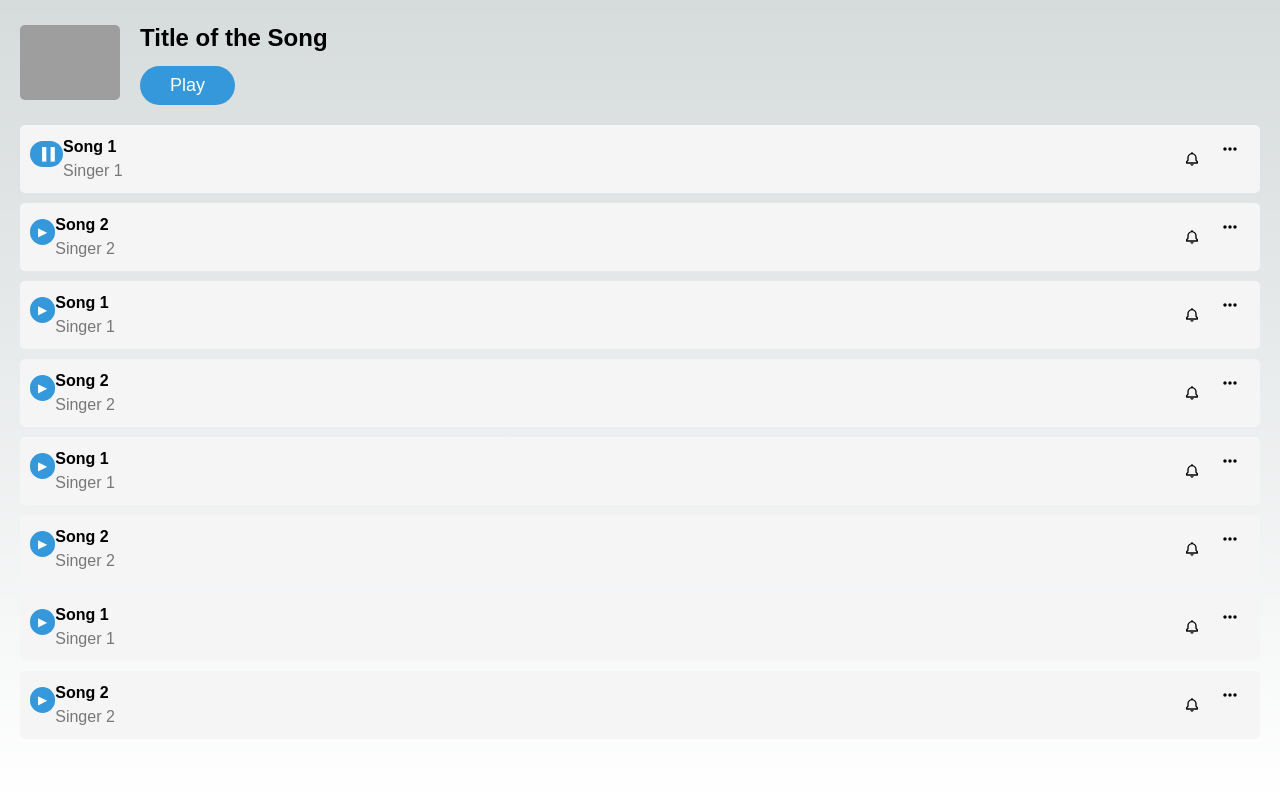
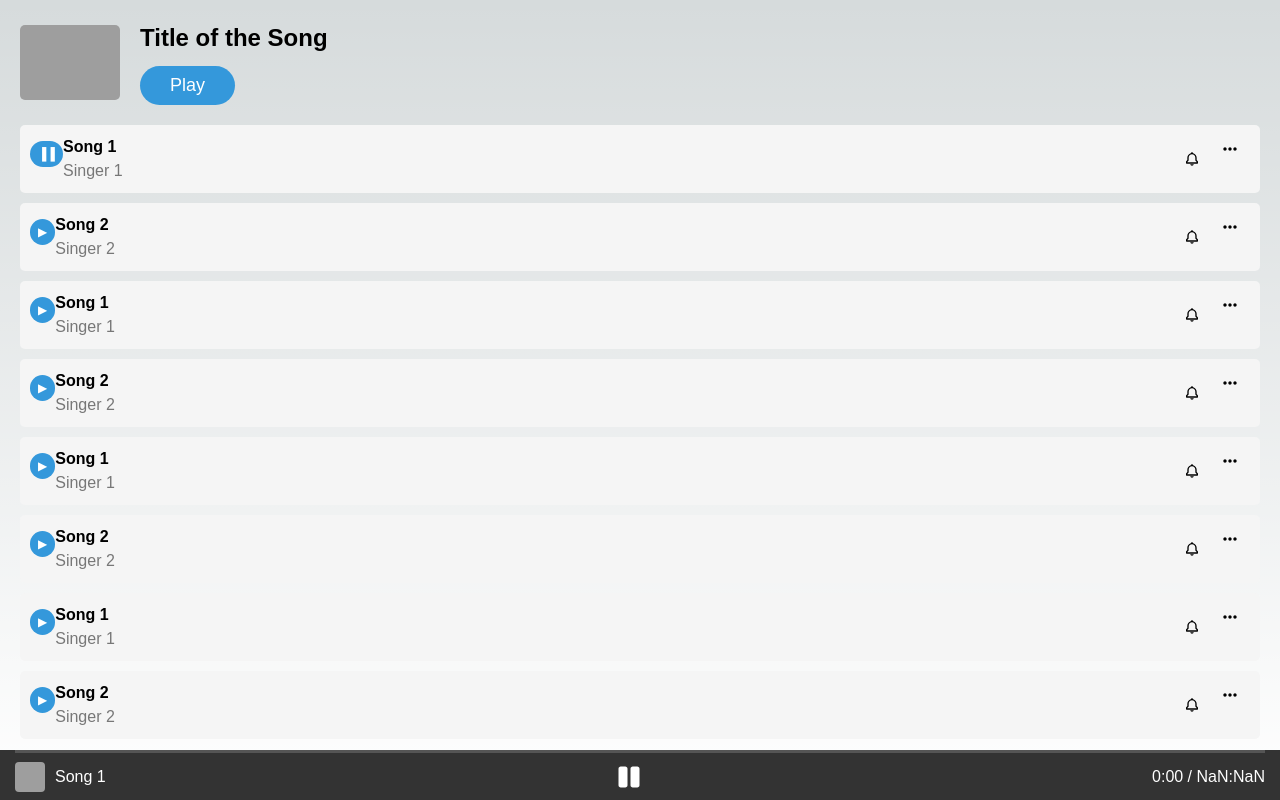
Before and after one commit to shrey-creator/epub-reader-flow, a Next.js app: page / in a window 1280 px wide. Both pictures are taken after a click on the button "Play". Built offline with nearby package versions, Linux system fonts and the light colour scheme; grey boxes are pictures that could not be loaded.

Commit message:
added sticky bar

```diff
--- /dev/null
+++ b/app/ProgressBar.tsx
@@ -0,0 +1,51 @@
+import { useEffect, useRef, useState } from "react";
+import styles from "./Progressbar.module.css"; // Import CSS module for styling
+
+interface ProgressBarProps {
+  currentTime: number;
+  duration: number;
+  onSeek: (newTime: number) => void;
+}
+
+const ProgressBar: React.FC<ProgressBarProps> = ({
+  currentTime,
+  duration,
+  onSeek,
+}) => {
+  const [handlePosition, setHandlePosition] = useState(0);
+  const handleRef = useRef<HTMLDivElement>(null);
+
+  useEffect(() => {
+    const progressPercentage = (currentTime / duration) * 100;
+    setHandlePosition(progressPercentage);
+  }, [currentTime, duration]);
+
+  const handleDrag = (event: React.MouseEvent<HTMLDivElement>) => {
+    const rect = handleRef.current?.getBoundingClientRect();
+    const barWidth = rect?.width || 0;
+    const position = event.clientX - rect.left;
+    const newPercentage = Math.min(
+      100,
+      Math.max(0, (position / barWidth) * 100)
+    );
+    setHandlePosition(newPercentage);
+    onSeek(duration * (newPercentage / 100));
+  };
+
+  return (
+    <div className={styles.ProgressBarContainer}>
+      <div
+        style={{ width: `${handlePosition}%` }}
+        className={styles.ProgressBarFilled}
+      >
+        <div
+          className={styles.Handle}
+          ref={handleRef}
+          onMouseDown={handleDrag}
+        />
+      </div>
+    </div>
+  );
+};
+
+export default ProgressBar;
--- /dev/null
+++ b/app/Progressbar.module.css
@@ -0,0 +1,24 @@
+.ProgressBarContainer {
+  width: 100%;
+  height: 10px;
+  background-color: #eee;
+  border-radius: 5px;
+  position: relative;
+}
+
+.ProgressBarFilled {
+  background-color: #4caf50;
+  height: 100%;
+  border-radius: inherit;
+}
+
+.Handle {
+  width: 10px;
+  height: 10px;
+  background-color: #fff;
+  border-radius: 50%;
+  position: absolute;
+  top: 50%;
+  transform: translateY(-50%);
+  cursor: pointer;
+}
--- /dev/null
+++ b/app/StickyBar.module.css
@@ -0,0 +1,89 @@
+.stickyBar {
+  position: fixed;
+  bottom: 0;
+  left: 0;
+  width: 100%;
+  background-color: #333;
+  color: white;
+  text-align: center;
+  padding-left: 15px;
+  padding-right: 15px;
+  height: 50px;
+}
+
+.stickyBarBottomSection {
+  display: flex;
+  align-items: center;
+  justify-content: space-between;
+  margin-top: 9px;
+}
+
+.songInfo {
+  display: flex;
+  align-items: center;
+  gap: 10px;
+}
+
+.songInfo img {
+  width: 30px;
+  height: 30px;
+  object-fit: cover;
+  border-radius: 4px;
+}
+
+.songInfoHidden {
+  display: flex;
+  align-items: center;
+  gap: 10px;
+  visibility: hidden;
+}
+
+.songInfoHidden img {
+  width: 30px;
+  height: 30px;
+  object-fit: cover;
+  border-radius: 4px;
+  visibility: hidden;
+}
+
+.playButton {
+  background-color: #4caf50;
+  color: white;
+  padding: 10px 20px;
+  border: none;
+  border-radius: 5px;
+  cursor: pointer;
+  font-size: 16px;
+}
+
+.progressBar {
+  width: 100%;
+  height: 3px;
+  background-color: #555;
+  cursor: pointer;
+  position: relative;
+}
+
+.progress {
+  height: 100%;
+  background-color: #4caf50;
+  width: 0%;
+}
+
+.playIcon {
+  font-size: 24px;
+  cursor: pointer;
+  color: white;
+}
+
+.hoverTime {
+  position: absolute;
+  top: -30px;
+  left: 0;
+  transform: translateX(-50%);
+  padding: 4px 8px;
+  background-color: rgba(0, 0, 0, 0.7);
+  color: #fff;
+  border-radius: 4px;
+  pointer-events: none;
+}
--- a/app/audio-player-context.tsx
+++ b/app/audio-player-context.tsx
@@ -1,4 +1,7 @@
-import { createContext } from "react";
+import { createContext, useRef } from "react";
+// const audioRef = useRef<HTMLAudioElement>(new Audio());
 
-export const AudioPlayerContext = createContext(new Audio());
 export const CurrentPlayingSongContext = createContext("");
+type AudioRefType = React.RefObject<HTMLAudioElement>;
+
+export const AudioPlayerContext = createContext<AudioRefType | null>(null);
--- a/app/epub-reader.tsx
+++ b/app/epub-reader.tsx
@@ -3,6 +3,7 @@ import { BiBell } from "react-icons/bi"; // Import the BiBell icon
 import styles from "./MusicPage.module.css"; // Import CSS module
 import SongDetail from "./song-item";
 import { AudioPlayerContext } from "./audio-player-context";
+import StickyBar from "./sticky-bar";
 
 const MusicPage = () => {
   const songs = [
@@ -12,6 +13,8 @@ const MusicPage = () => {
       singer: "Singer 1",
       isRingtoneAvailable: true,
       songUrl: "tes.mp3",
+      imgUrl:
+        "https://imgs.search.brave.com/RYl7czB-pd5dsWx2F8SoIICRTBu9lUFN5ZIVusCzU_0/rs:fit:860:0:0/g:ce/aHR0cHM6Ly9zaGl2/amlwaWNzLmNvbS93/cC1jb250ZW50L3Vw/bG9hZHMvMjAyMy8w/Ni9CcmFobWEtS3Vt/YXJpcy1JbWFnZXMt/RnJlZS1Eb3dubG9h/ZC0yMS1TZXB0ZW1i/ZXItMjAyMy5qcGc",
     },
     {
       id: 2,
@@ -19,6 +22,8 @@ const MusicPage = () => {
       singer: "Singer 2",
       isRingtoneAvailable: false,
       songUrl: "bahara_part2.mp3",
+      imgUrl:
+        "https://imgs.search.brave.com/sRxpeEVsuEkxR1OBfSUVlPwsbeU1vjm9jqCCIVEDIiA/rs:fit:500:0:0/g:ce/aHR0cHM6Ly93YWxs/cGFwZXJzLmNvbS9p/bWFnZXMvZmVhdHVy/ZWQvc2hpdi1iYWJh/LWk2cDN6cTU5dHBu/Y2ZhYmouanBn",
     },
     {
       id: 3,
@@ -26,6 +31,8 @@ const MusicPage = () => {
       singer: "Singer 1",
       isRingtoneAvailable: true,
       songUrl: "test2.mp3",
+      imgUrl:
+        "https://imgs.search.brave.com/OYmf3w94VZG5RxgGpFKp0WU6MqPM4Em9jrrFyVv_fm8/rs:fit:500:0:0/g:ce/aHR0cHM6Ly9pLnBp/bmltZy5jb20vb3Jp/Z2luYWxzLzVlL2Ez/LzU5LzVlYTM1OWY0/Y2Y1YmU4MjI1MThm/ZWZkY2IzMDRiOTNm/LmpwZw",
     },
     {
       id: 4,
@@ -33,6 +40,8 @@ const MusicPage = () => {
       singer: "Singer 2",
       isRingtoneAvailable: false,
       songUrl: "test.mp3",
+      imgUrl:
+        "https://imgs.search.brave.com/dgmzsdLt86OYDBqY_42KU9POxOJHV8fJ_13KSxy40P8/rs:fit:500:0:0/g:ce/aHR0cHM6Ly93YWxs/cGFwZXJjYXZlLmNv/bS93cC93cDY2NjMy/NjIuanBn",
     },
     {
       id: 5,
@@ -61,7 +70,7 @@ const MusicPage = () => {
     // Add more songs as needed
   ];
 
-  const audioPlayer = useContext(AudioPlayerContext);
+  const audioPlayer = useContext(AudioPlayerContext)?.current;
   const [currentSongIndex, setCurrentSongIndex] = useState(-1);
   const handleSongEnded = () => {
     // Check if there are more songs in the list
@@ -74,19 +83,18 @@ const MusicPage = () => {
     }
   };
   // };
-
-  audioPlayer.addEventListener("ended", handleSongEnded);
+  useEffect(() => {
+    audioPlayer?.addEventListener("ended", handleSongEnded);
+  }, [AudioPlayerContext]);
 
   useEffect(() => {
-    console.log("audioPlayer", audioPlayer.currentSrc);
-
     if (currentSongIndex >= 0) {
       const currentSongUrl = songs[currentSongIndex]?.songUrl as string;
-      if (audioPlayer.currentSrc !== currentSongUrl)
+      if (audioPlayer?.currentSrc !== currentSongUrl && audioPlayer)
         audioPlayer.src = currentSongUrl;
-      audioPlayer.play();
+      audioPlayer?.play();
     } else {
-      audioPlayer.pause();
+      audioPlayer?.pause();
     }
   }, [currentSongIndex]);
 
@@ -143,6 +151,11 @@ const MusicPage = () => {
           );
         })}
       </div>
+      <StickyBar
+        handleSongEnded={handleSongEnded}
+        currentSongIndex={currentSongIndex}
+        songsArray={songs}
+      />
     </div>
   );
 };
--- a/app/page.tsx
+++ b/app/page.tsx
@@ -1,11 +1,15 @@
 "use client";
-import { useEffect, useState } from 'react';
-import EpubReader from './epub-reader'
-import MusicPage from './epub-reader';
+import { useEffect, useRef, useState } from "react";
+import EpubReader from "./epub-reader";
+import MusicPage from "./epub-reader";
+import { AudioPlayerContext } from "./audio-player-context";
 
 export default function Home() {
+  const audioRef = useRef<HTMLAudioElement>(null); // Your audioRef
 
-  return (    <MusicPage />
-  )
-
+  return (
+    <AudioPlayerContext.Provider value={audioRef}>
+      <MusicPage />
+    </AudioPlayerContext.Provider>
+  );
 }
--- /dev/null
+++ b/app/sticky-bar.tsx
@@ -0,0 +1,153 @@
+import React, { useRef, useState, useEffect, useContext } from "react";
+import styles from "./StickyBar.module.css"; // Import CSS module for styling
+import { AudioPlayerContext } from "./audio-player-context";
+import { FaPause, FaPlay } from "react-icons/fa"; // Import Play Icon from react-icons/fa
+
+const StickyBar: React.FC<{
+  handleSongEnded: () => void;
+  currentSongIndex: number;
+  songsArray: any;
+}> = ({ handleSongEnded, currentSongIndex, songsArray }) => {
+  const audioRef = useContext(AudioPlayerContext);
+  const progressBarRef = useRef<HTMLDivElement>(null);
+  const [currentTime, setCurrentTime] = useState("0:00");
+  const [duration, setDuration] = useState("0:00");
+
+  const togglePlay = () => {
+    if (audioRef?.current) {
+      if (currentSongIndex === -1) {
+        audioRef.current.pause();
+      } else {
+        audioRef.current.play();
+      }
+    }
+  };
+
+  const updateProgressBar = () => {
+    const audio = audioRef?.current;
+    const progressBar = progressBarRef.current;
+    if (audio && progressBar) {
+      const progress = (audio.currentTime / audio.duration) * 100;
+      progressBar.style.width = `${progress}%`;
+
+      const currentMinutes = Math.floor(audio.currentTime / 60);
+      const currentSeconds = Math.floor(audio.currentTime % 60);
+      setCurrentTime(
+        `${currentMinutes}:${currentSeconds.toString().padStart(2, "0")}`
+      );
+
+      const durationMinutes = Math.floor(audio.duration / 60);
+      const durationSeconds = Math.floor(audio.duration % 60);
+      setDuration(
+        `${durationMinutes}:${durationSeconds.toString().padStart(2, "0")}`
+      );
+    }
+  };
+
+  const handleSeek = (event: React.MouseEvent<HTMLDivElement>) => {
+    if (audioRef?.current && progressBarRef.current) {
+      const rect = progressBarRef.current.getBoundingClientRect();
+      const offsetX = event.clientX - rect.left;
+      const progressBarWidth = progressBarRef.current.clientWidth;
+      const seekPercentage = (offsetX / progressBarWidth) * 100;
+      const seekTime = (audioRef.current.duration * seekPercentage) / 100;
+      audioRef.current.currentTime = seekTime;
+    }
+  };
+
+  useEffect(() => {
+    if (audioRef?.current) {
+      audioRef.current.addEventListener("timeupdate", updateProgressBar);
+      return () => {
+        if (audioRef.current) {
+          audioRef.current.removeEventListener("timeupdate", updateProgressBar);
+        }
+      };
+    }
+  }, []);
+
+  const [hoverTime, setHoverTime] = useState("0:00");
+
+  const handleHover = (event: React.MouseEvent<HTMLDivElement>) => {
+    if (
+      audioRef?.current &&
+      progressBarRef.current &&
+      currentSongIndex !== -1
+    ) {
+      const rect = progressBarRef.current.getBoundingClientRect();
+      const offsetX = event.clientX - rect.left;
+      const progressBarWidth = progressBarRef.current.clientWidth;
+      const hoverPercentage = (offsetX / progressBarWidth) * 100;
+      const hoverTimeInSeconds =
+        (audioRef.current.duration * hoverPercentage) / 100;
+
+      const hoverMinutes = Math.floor(hoverTimeInSeconds / 60);
+      const hoverSeconds = Math.floor(hoverTimeInSeconds % 60);
+      setHoverTime(
+        `${hoverMinutes}:${hoverSeconds.toString().padStart(2, "0")}`
+      );
+    }
+  };
+
+  const handleHoverLeave = () => {
+    setHoverTime("0:00");
+  };
+
+  return (
+    <div className={styles.stickyBar}>
+      <div
+        className={styles.progressBar}
+        onMouseMove={handleHover}
+        onMouseLeave={handleHoverLeave}
+        onClick={handleSeek}
+        ref={progressBarRef}
+      >
+        <div className={styles.progress}></div>
+        {hoverTime !== "0:00" && (
+          <div className={styles.hoverTime}>
+            <span>{hoverTime}</span>
+          </div>
+        )}
+      </div>
+
+      <div className={styles.stickyBarBottomSection}>
+        <div className={styles.songInfot}>
+          {currentSongIndex !== -1 ? (
+            <div className={styles.songInfo}>
+              <img src={songsArray[currentSongIndex]?.imgUrl} alt="" />
+              <p>{songsArray[currentSongIndex]?.name}</p>
+            </div>
+          ) : (
+            <div className={styles.songInfoHidden}>
+              <img
+                src="https://imgs.search.brave.com/WCLH_FtKrXIFcLDsmF-XjYrqRIwO-0vMsFTjvYtt1ek/rs:fit:500:0:0/g:ce/aHR0cHM6Ly9ia2Fy/dGljbGVzaG9tZS5m/aWxlcy53b3JkcHJl/c3MuY29tLzIwMTkv/MDgvMGJmZTMtMTYy/MmMtOGNjMjMzXzRj/OWM0YWI3MWQyODQy/MDM5NDhlZDIwZThi/ZGNmODM0bXYyLmpw/Zz93PTMwMiZoPTMw/Mg"
+                alt=""
+              />
+              <p>song</p>
+            </div>
+          )}
+        </div>
+
+        {currentSongIndex === -1 ? (
+          <FaPlay className={styles.playIcon} onClick={togglePlay} />
+        ) : (
+          <FaPause className={styles.playIcon} onClick={togglePlay} />
+        )}
+
+        <div>
+          <audio
+            ref={audioRef}
+            src="/test2.mp3"
+            onEnded={handleSongEnded}
+          ></audio>
+
+          <div className={styles.timeDisplay}>
+            <span>{currentTime}</span> / <span>{duration}</span>
+          </div>
+        </div>
+      </div>
+    </div>
+  );
+};
+
+export default StickyBar;
```
